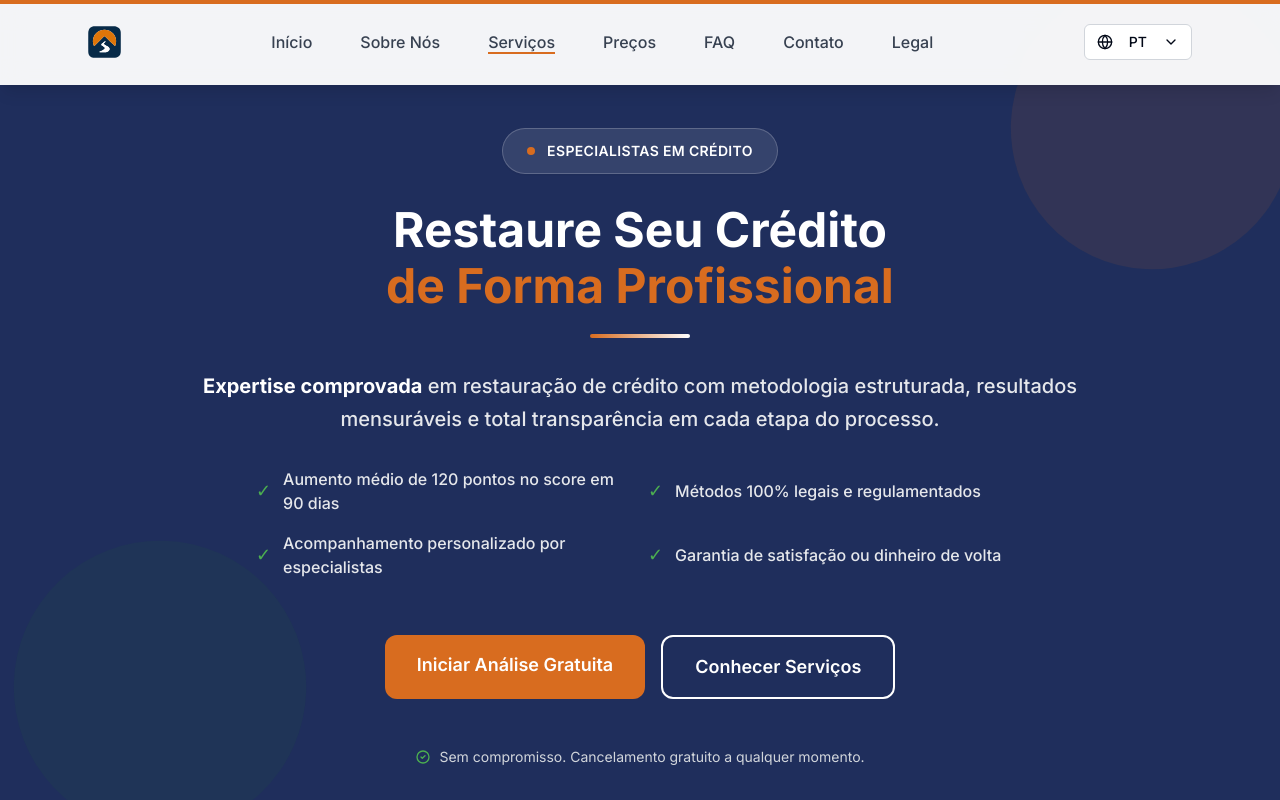
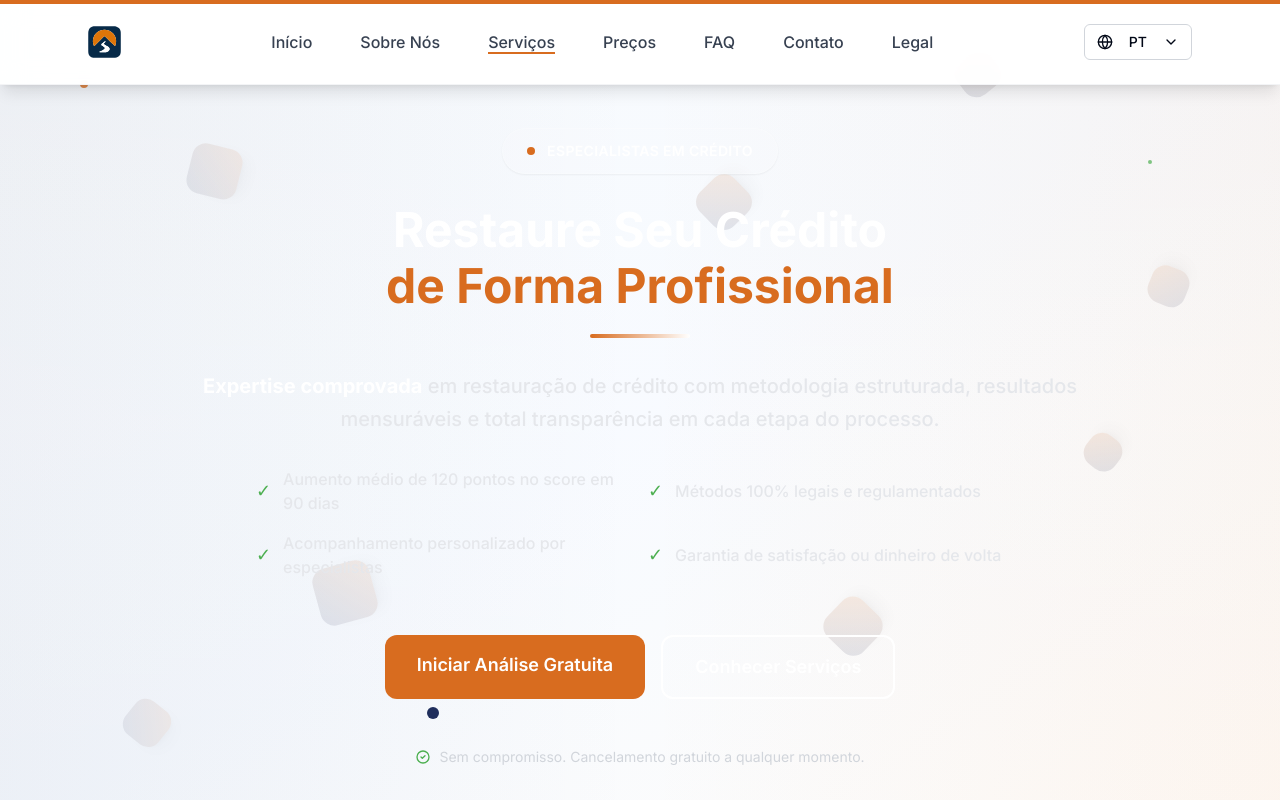
Before and after one commit to BrunoCstr/fixcreditpath, a Next.js app: page /servicos in a window 1280 px wide. Shown: the top 800 px of the page. Built offline with nearby package versions, Linux system fonts and the light colour scheme.

Commit message:
Update services page hero background to match main page section
cgen-a10cb05413a345b38a735a29e2f74408

```diff
--- a/app/servicos/page.tsx
+++ b/app/servicos/page.tsx
@@ -47,33 +47,55 @@ export default function ServicesPage() {
           initial={{ opacity: 0 }}
           animate={{ opacity: 1 }}
           transition={{ duration: 0.8 }}
-          className="min-h-screen bg-[#1F2E5C] text-white relative overflow-hidden flex items-center pt-32 pb-20"
+          className="min-h-screen text-white relative overflow-hidden flex items-center pt-32 pb-20"
         >
-          <div className="absolute inset-0">
+          {/* Enhanced Background with gradient and floating elements */}
+          <div className="absolute inset-0 bg-gradient-to-br from-slate-50 via-blue-50/50 to-orange-50/30">
+            {/* Multiple gradient overlays for depth */}
+            <div className="absolute inset-0 bg-gradient-to-r from-[#1F2E5C]/5 via-transparent to-[#D86C1F]/5" />
+            <div className="absolute inset-0 bg-gradient-to-b from-transparent via-white/10 to-transparent" />
+
+            {/* Enhanced floating geometric elements */}
+            {[
+              { id: 0, size: 45, x: 15, y: 20, delay: 0.5 },
+              { id: 1, size: 35, x: 75, y: 10, delay: 1.2 },
+              { id: 2, size: 50, x: 25, y: 70, delay: 0.8 },
+              { id: 3, size: 30, x: 85, y: 55, delay: 2.1 },
+              { id: 4, size: 40, x: 55, y: 25, delay: 1.5 },
+              { id: 5, size: 38, x: 10, y: 85, delay: 0.3 },
+              { id: 6, size: 42, x: 65, y: 75, delay: 1.8 },
+              { id: 7, size: 33, x: 90, y: 35, delay: 2.5 },
+            ].map((element) => (
               <motion.div
+                key={element.id}
+                className="absolute opacity-20"
+                style={{
+                  left: `${element.x}%`,
+                  top: `${element.y}%`,
+                  width: `${element.size}px`,
+                  height: `${element.size}px`,
+                }}
                 animate={{
-                rotate: 360,
+                  y: [0, -30, 0],
+                  rotate: [0, 180, 360],
                   scale: [1, 1.2, 1],
+                  opacity: [0.1, 0.3, 0.1],
                 }}
                 transition={{
-                duration: 25,
+                  duration: 8 + element.delay,
                   repeat: Infinity,
-                ease: "linear",
+                  ease: "easeInOut",
+                  delay: element.delay,
                 }}
-              className="absolute top-0 right-0 w-64 h-64 bg-[#D86C1F]/10 rounded-full translate-x-32 -translate-y-32"
-            />
-            <motion.div
-              animate={{
-                rotate: -360,
-                scale: [1, 0.8, 1],
-              }}
-              transition={{
-                duration: 30,
-                repeat: Infinity,
-                ease: "linear",
-              }}
-              className="absolute bottom-0 left-0 w-80 h-80 bg-[#256D2A]/10 rounded-full -translate-x-40 translate-y-40"
-            />
+              >
+                <div className="w-full h-full bg-gradient-to-br from-[#1F2E5C]/40 to-[#D86C1F]/40 rounded-xl transform rotate-45 shadow-lg" />
+              </motion.div>
+            ))}
+
+            {/* Additional decorative elements */}
+            <div className="absolute top-20 left-20 w-2 h-2 bg-[#D86C1F] rounded-full animate-pulse" />
+            <div className="absolute top-40 right-32 w-1 h-1 bg-[#4CAF50] rounded-full animate-pulse delay-1000" />
+            <div className="absolute bottom-32 left-1/3 w-3 h-3 bg-[#1F2E5C] rounded-full animate-pulse delay-500" />
           </div>
 
           <div className="container mx-auto px-4 relative z-10">
```
Lines whose indentation alone changed are shown as unchanged.
